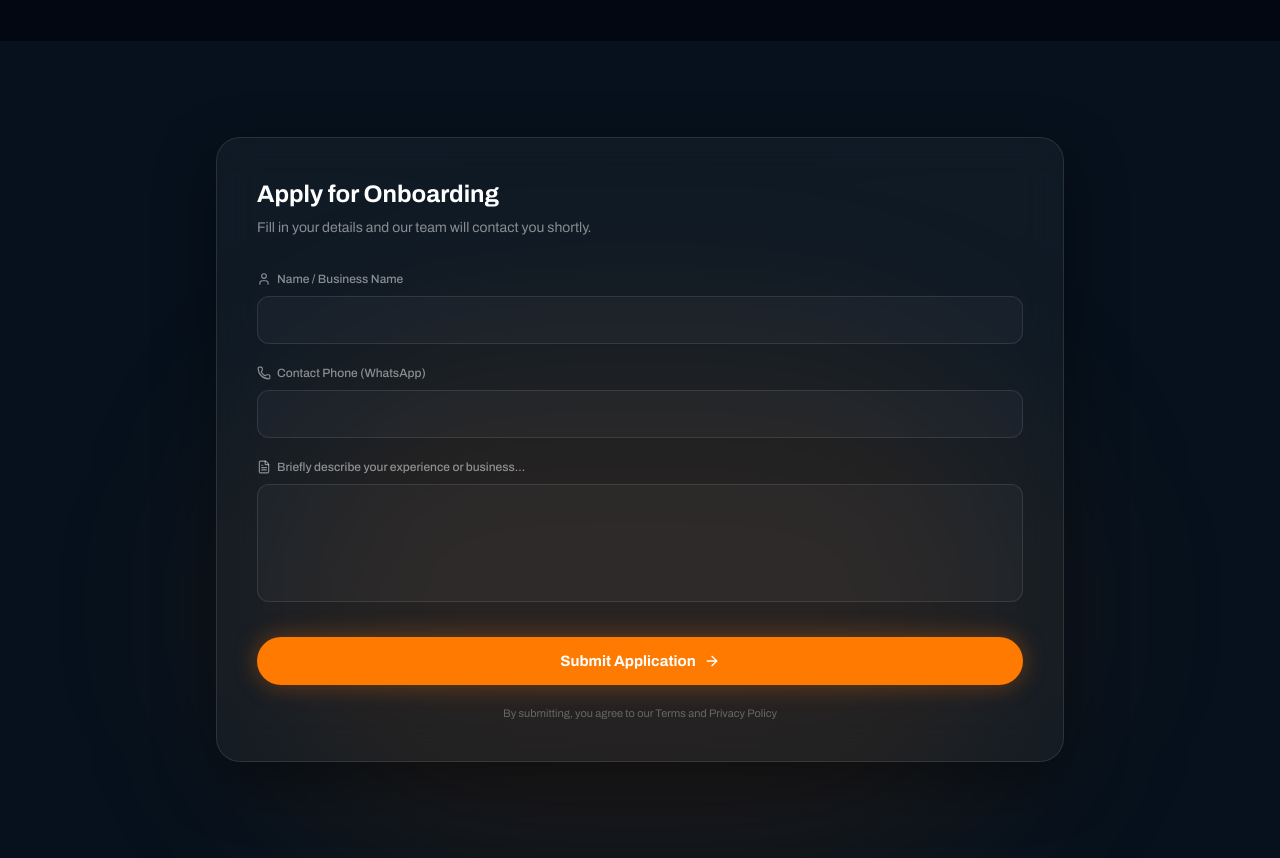
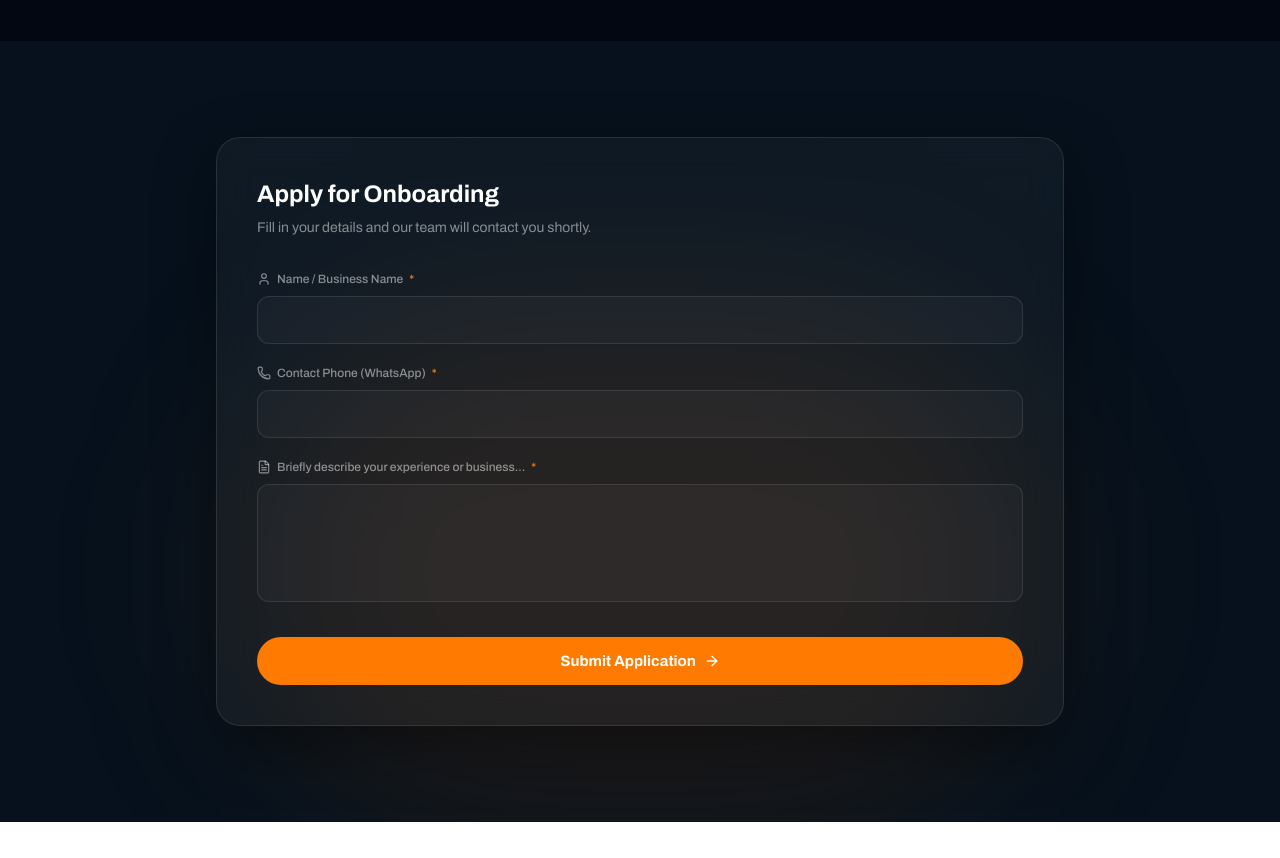
Before and after one commit to dexterchin1996-cmd/vgo-landing, a Next.js app: page /technician in a window 1280 px wide. Shown: the part 5940-6798 px from the top of the page. After the commit the page ends 6762 px from the top, so only its background shows below. Built offline with nearby package versions, Linux system fonts and the light colour scheme; no server answers.

Commit message:
fix(build): restore eslint config, complete form interaction, and clean unused icons

```diff
--- a/src/components/OnboardingForm.tsx
+++ b/src/components/OnboardingForm.tsx
@@ -1,55 +1,54 @@
 "use client";
-
+import { useState } from "react";
 import { motion, useReducedMotion } from "motion/react";
-import { ArrowRight, User, Phone, FileText } from "lucide-react";
+import { ArrowRight, User, Phone, FileText, Loader2, CheckCircle2 } from "lucide-react";
 import { useLang } from "@/lib/i18n";
 
 export default function OnboardingForm() {
   const { t } = useLang();
   const reduce = useReducedMotion();
+  const [status, setStatus] = useState<"idle" | "loading" | "success">("idle");
+
+  const handleSubmit = (e: React.FormEvent) => {
+    e.preventDefault();
+    if (status !== "idle") return;
+    setStatus("loading");
+    setTimeout(() => setStatus("success"), 1500);
+  };
 
   return (
     <section className="relative py-24 bg-[#06111D] overflow-hidden">
       <div className="absolute bottom-0 left-1/2 -translate-x-1/2 w-[800px] h-[500px] bg-[#FF7A00]/10 rounded-full blur-[100px] pointer-events-none" />
-
       <div className="relative max-w-4xl mx-auto px-6">
-        <motion.div
-          {...(reduce ? {} : { initial: { y: 20, opacity: 0 }, whileInView: { y: 0, opacity: 1 } })}
-          viewport={{ once: true }}
-          className="rounded-[24px] border border-white/10 bg-white/[0.04] p-6 md:p-10 backdrop-blur-[20px] shadow-[0_20px_60px_rgba(0,0,0,0.4)]"
-        >
+        <motion.div {...(reduce ? {} : { initial: { y: 20, opacity: 0 }, whileInView: { y: 0, opacity: 1 } })} viewport={{ once: true }} className="rounded-[24px] border border-white/10 bg-white/[0.04] p-6 md:p-10 backdrop-blur-[20px] shadow-[0_20px_60px_rgba(0,0,0,0.4)] relative overflow-hidden">
+          {status === "success" && (
+            <motion.div initial={{ opacity: 0 }} animate={{ opacity: 1 }} className="absolute inset-0 z-20 flex flex-col items-center justify-center bg-[#06111D]/90 backdrop-blur-md">
+              <CheckCircle2 className="w-16 h-16 text-[#FF7A00] mb-4" />
+              <h3 className="text-2xl font-black text-white mb-2">提交成功</h3>
+              <p className="text-white/60 text-sm">我们的商务团队将在 24 小时内与您联系。</p>
+            </motion.div>
+          )}
           <div className="mb-8">
             <h3 className="text-2xl font-black text-white">{t("form_apply_title")}</h3>
             <p className="mt-2 text-sm text-white/50">{t("form_apply_sub")}</p>
           </div>
-
-          <div className="grid gap-5">
+          <form onSubmit={handleSubmit} className="grid gap-5 relative z-10">
             <label>
-              <div className="mb-2 flex items-center gap-1.5 text-[12px] text-white/50 font-medium">
-                <User className="h-3.5 w-3.5" /> {t("form_name")}
-              </div>
-              <input type="text" className="h-12 w-full rounded-xl border border-white/10 bg-white/[0.03] px-4 text-[14px] text-white placeholder:text-white/20 outline-none transition-colors focus:border-[#FF7A00]/50 focus:bg-white/[0.06]" />
+              <div className="mb-2 flex items-center gap-1.5 text-[12px] text-white/50 font-medium"><User className="h-3.5 w-3.5" /> {t("form_name")} <span className="text-[#FF7A00]">*</span></div>
+              <input type="text" required disabled={status !== "idle"} className="h-12 w-full rounded-xl border border-white/10 bg-white/[0.03] px-4 text-[14px] text-white outline-none focus:border-[#FF7A00]/50" />
             </label>
-
             <label>
-              <div className="mb-2 flex items-center gap-1.5 text-[12px] text-white/50 font-medium">
-                <Phone className="h-3.5 w-3.5" /> {t("form_phone")}
-              </div>
-              <input type="tel" className="h-12 w-full rounded-xl border border-white/10 bg-white/[0.03] px-4 text-[14px] text-white placeholder:text-white/20 outline-none transition-colors focus:border-[#FF7A00]/50 focus:bg-white/[0.06]" />
+              <div className="mb-2 flex items-center gap-1.5 text-[12px] text-white/50 font-medium"><Phone className="h-3.5 w-3.5" /> {t("form_phone")} <span className="text-[#FF7A00]">*</span></div>
+              <input type="tel" required disabled={status !== "idle"} className="h-12 w-full rounded-xl border border-white/10 bg-white/[0.03] px-4 text-[14px] text-white outline-none focus:border-[#FF7A00]/50" />
             </label>
-
             <label>
-              <div className="mb-2 flex items-center gap-1.5 text-[12px] text-white/50 font-medium">
-                <FileText className="h-3.5 w-3.5" /> {t("form_desc")}
-              </div>
-              <textarea rows={4} className="w-full resize-none rounded-xl border border-white/10 bg-white/[0.03] p-4 text-[14px] text-white placeholder:text-white/20 outline-none transition-colors focus:border-[#FF7A00]/50 focus:bg-white/[0.06]"></textarea>
+              <div className="mb-2 flex items-center gap-1.5 text-[12px] text-white/50 font-medium"><FileText className="h-3.5 w-3.5" /> {t("form_desc")} <span className="text-[#FF7A00]">*</span></div>
+              <textarea required rows={4} disabled={status !== "idle"} className="w-full resize-none rounded-xl border border-white/10 bg-white/[0.03] p-4 text-[14px] text-white outline-none focus:border-[#FF7A00]/50" />
             </label>
-
-            <button className="mt-2 flex h-12 w-full items-center justify-center gap-2 rounded-full bg-[#FF7A00] text-[15px] font-bold text-white shadow-[0_0_24px_rgba(255,121,0,0.35)] transition-transform hover:scale-[1.02] active:scale-[0.98]">
-              {t("form_submit")} <ArrowRight className="h-4 w-4" />
+            <button type="submit" disabled={status !== "idle"} className="mt-2 flex h-12 w-full items-center justify-center gap-2 rounded-full bg-[#FF7A00] text-[15px] font-bold text-white transition-transform hover:scale-[1.02] disabled:opacity-70">
+              {status === "loading" ? <><Loader2 className="h-4 w-4 animate-spin" /> 提交中...</> : <>{t("form_submit")} <ArrowRight className="h-4 w-4" /></>}
             </button>
-            <div className="text-center text-[11px] text-white/30">{t("form_hint")}</div>
-          </div>
+          </form>
         </motion.div>
       </div>
     </section>
--- a/src/components/ServiceDetailPage.tsx
+++ b/src/components/ServiceDetailPage.tsx
@@ -8,7 +8,7 @@ import { motion } from "motion/react";
 import {
   ArrowLeft, ArrowRight, Check, Clock, ShieldCheck, XCircle,
   Wrench, Sparkles, Heart, Truck, ShoppingBag, Briefcase,
-  AlertCircle, FileCheck, MessageSquare, type LucideIcon,
+  type LucideIcon,
 } from "lucide-react";
 import { useLang } from "@/lib/i18n";
 import { SERVICES, type ServiceItem } from "@/data/services";
```
Also changed, not shown: .eslintrc.json.
